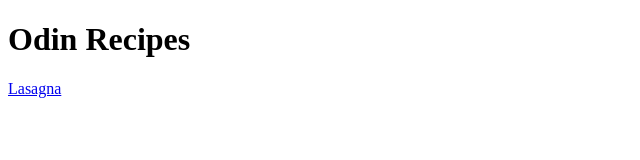
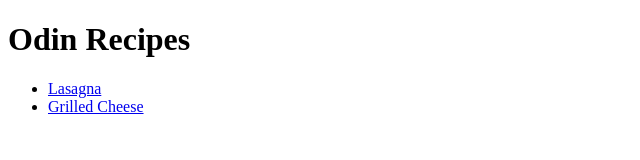
Before and after one commit to lollyroots127/odin-recipes, a plain HTML site: page index.html in a window 1280 px wide. Shown: the whole page, without its empty margins (0-640 px from the left). Drawn offline with Linux system fonts and the light colour scheme.

Commit message:
Add link to grilled cheese recipe page
Modified recipe links into a list for ease of access. Added reference to
grilled cheese recipe page.

```diff
--- a/index.html
+++ b/index.html
@@ -7,6 +7,10 @@
 
     <body>
         <h1>Odin Recipes</h1>
-        <a href="./recipes/lasagna.html">Lasagna</a>
+        <ul>
+            <li><a href="./recipes/lasagna.html">Lasagna</a></li>
+            <li><a href="./recipes/grilled_cheese.html">Grilled Cheese</a></li>
+        </ul>
+
     </body>
 </html>
```
